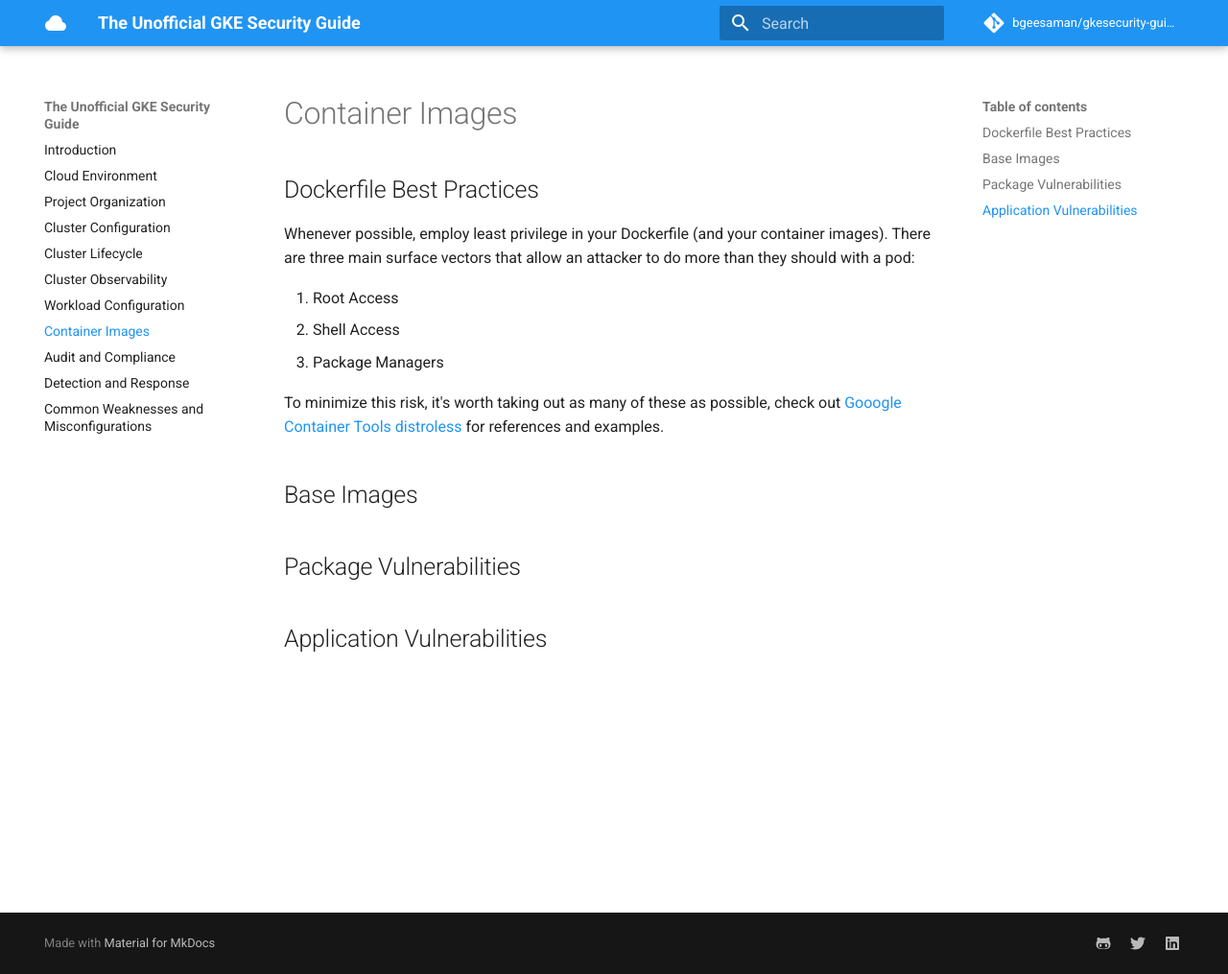
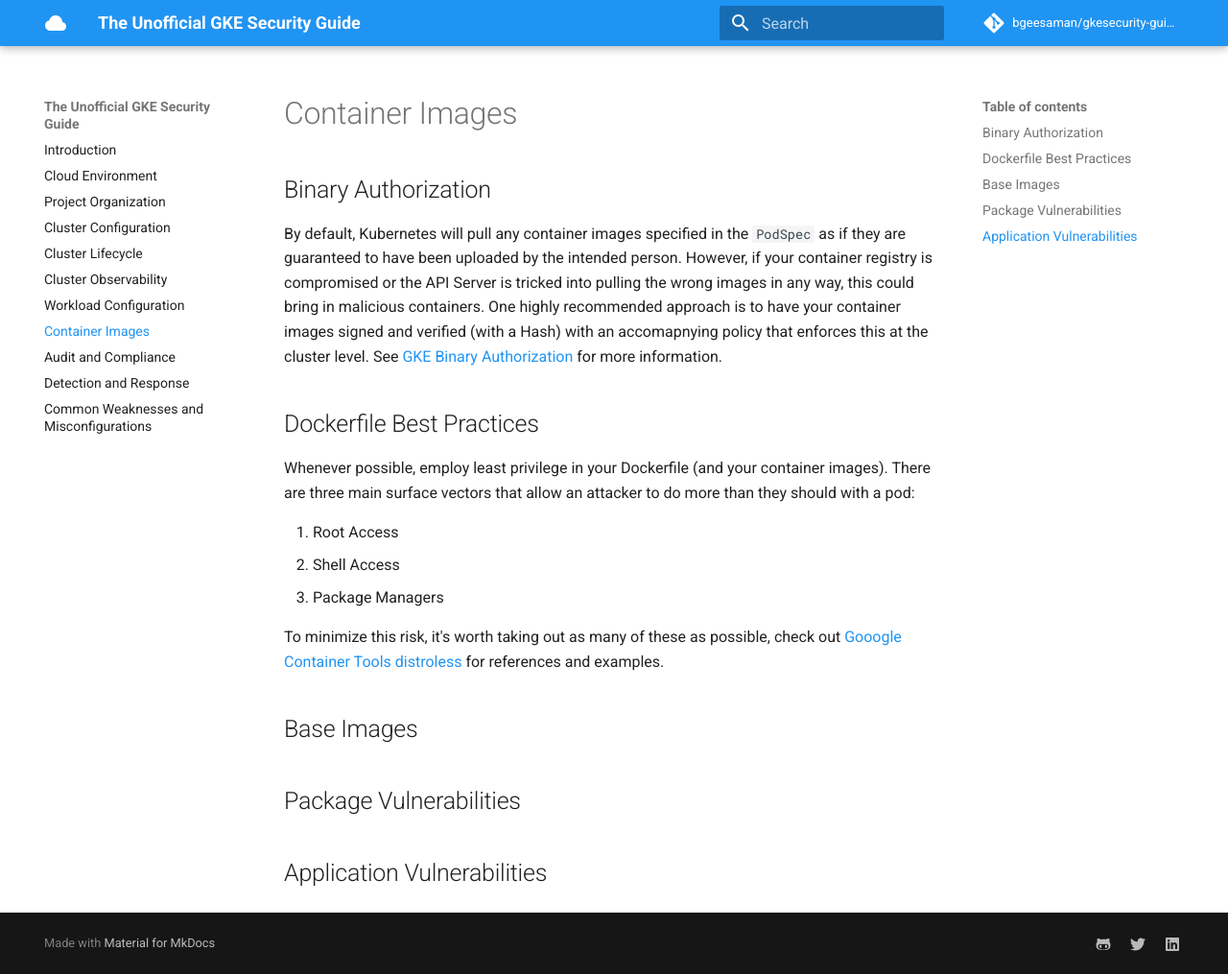
Before and after one commit to bgeesaman/gkesecurity-guide, an MkDocs documentation site: the page built from docs/container_images.md, in a window 1280 px wide and 1015 px high. Shown: the whole window at 96% size. Built offline with MkDocs 1.6.1 and Material for MkDocs 9.7.7, drawn with Linux system fonts in a browser that asks for light colours; comment, search, counter and statistics services are not loaded.

Commit message:
Updating recommendation for Bin Authz

```diff
--- a/docs/container_images.md
+++ b/docs/container_images.md
@@ -1,4 +1,7 @@
 # Container Images
+
+## Binary Authorization
+By default, Kubernetes will pull any container images specified in the `PodSpec` as if they are guaranteed to have been uploaded by the intended person.  However, if your container registry is compromised or the API Server is tricked into pulling the wrong images in any way, this could bring in malicious containers.  One highly recommended approach is to have your container images signed and verified (with a Hash) with an accomapnying policy that enforces this at the cluster level. See [GKE Binary Authorization](https://cloud.google.com/binary-authorization/) for more information.
 
 ## Dockerfile Best Practices
 
```
